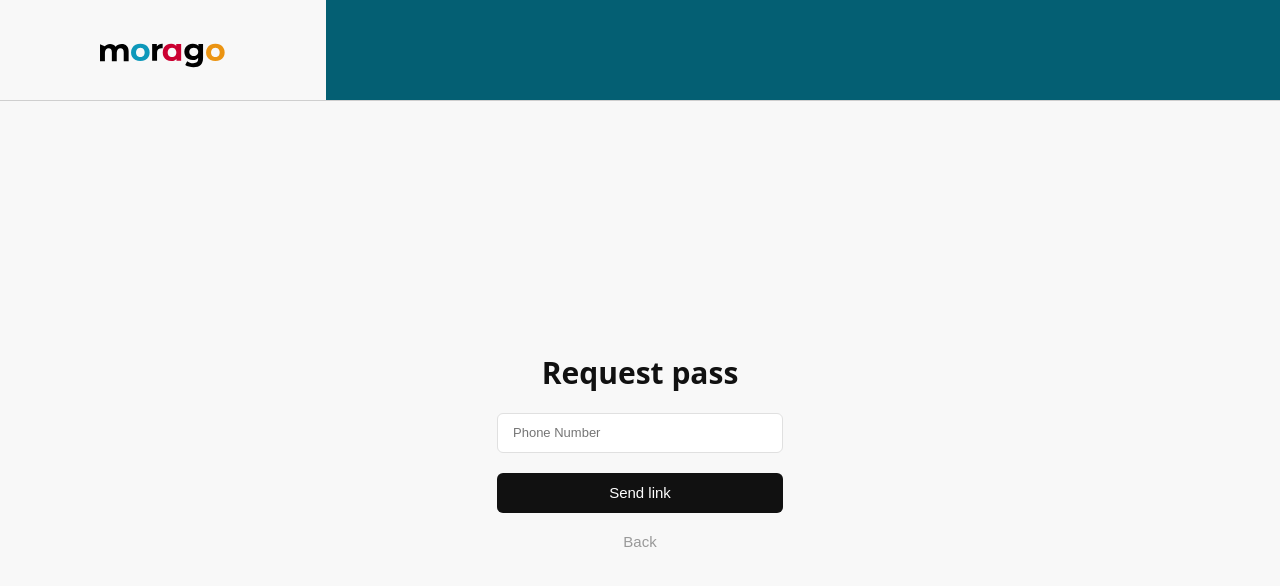
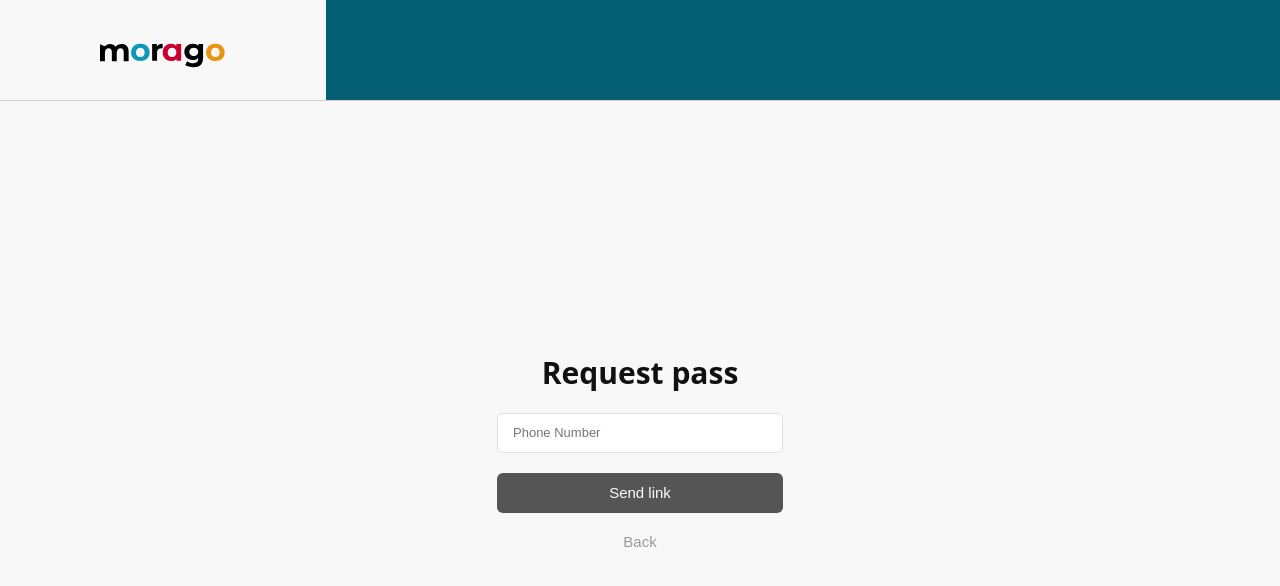
Before and after one commit to Nivedha29/morago_frontend_dec3, a React (Vite) app: page /admin/forgot-password in a window 1280 px wide. Shown: the top 586 px of the page. Built offline with nearby package versions, Linux system fonts and the light colour scheme; no server answers.

Commit message:
Admin: Implement forgot password request API integration with validation and error handling

```diff
--- a/src/pages/admin/AdminForgotPasswordPage.jsx
+++ b/src/pages/admin/AdminForgotPasswordPage.jsx
@@ -1,9 +1,52 @@
+import { useState } from "react";
 import AdminHeader from "../../components/admin/AdminHeader";
 import "../../styles/AdminForgotPassword.css";
 import { useNavigate } from "react-router-dom";
+import { requestPasswordResetCode } from "../../services/auth";
 
 const AdminForgotPasswordPage = () => {
   const navigate = useNavigate();
+  const [phone, setPhone] = useState("");
+  const [error, setError] = useState("");
+  const [isLoading, setIsLoading] = useState(false);
+
+  const formatPhone = (value) => {
+    const numbers = value.replace(/\D/g, "");
+
+    if (numbers.length <= 3) return numbers;
+    if (numbers.length <= 7) {
+      return `${numbers.slice(0, 3)} ${numbers.slice(3)}`;
+    }
+    return `${numbers.slice(0, 3)} ${numbers.slice(3, 7)} ${numbers.slice(7, 11)}`;
+  };
+
+  const isPhoneValid = phone.replace(/\D/g, "").length === 11;
+
+  const handleRequestReset = async () => {
+    const rawPhone = phone.replace(/\D/g, "");
+
+    if (!isPhoneValid) {
+      setError("Enter a valid phone number");
+      return;
+    }
+
+    try {
+      setIsLoading(true);
+      setError("");
+
+      await requestPasswordResetCode({
+        phone: rawPhone,
+      });
+
+      sessionStorage.setItem("resetPhone", rawPhone);
+      navigate("/admin/forgot-password/verify");
+    } catch (error) {
+      setError(error?.message || "Something went wrong");
+    } finally {
+      setIsLoading(false);
+    }
+  };
+
   return (
     <div className="admin-forgot-page">
       <AdminHeader />
@@ -15,13 +58,22 @@ const AdminForgotPasswordPage = () => {
             className="admin-forgot-input"
             type="text"
             placeholder="Phone Number"
+            value={phone}
+            onChange={(e) => {
+              setPhone(formatPhone(e.target.value).slice(0, 13));
+              setError("");
+            }}
           />
+
+          {error && <p className="admin-forgot-error">{error}</p>}
 
           <button
             className="admin-forgot-button primary"
-            onClick={() => navigate("/admin/forgot-password/verify")}
+            type="button"
+            disabled={!isPhoneValid || isLoading}
+            onClick={handleRequestReset}
           >
-            Send link
+            {isLoading ? "Sending..." : "Send link"}
           </button>
 
           <button
--- a/src/styles/AdminForgotPassword.css
+++ b/src/styles/AdminForgotPassword.css
@@ -73,6 +73,23 @@
    margin-top: 8px;
 }
 
+/* Error */
+
+.admin-forgot-error {
+   width: 100%;
+   margin-top: 8px;
+   font-size: 12px;
+   color: #d93025;
+   text-align: left;
+}
+
+/* Disabled Button */
+
+.admin-forgot-button.primary:disabled {
+   opacity: 0.7;
+   cursor: not-allowed;
+}
+
 /* PRIMARY BUTTON (black) */
 .admin-forgot-button.primary {
    margin-top: 20px;
```
